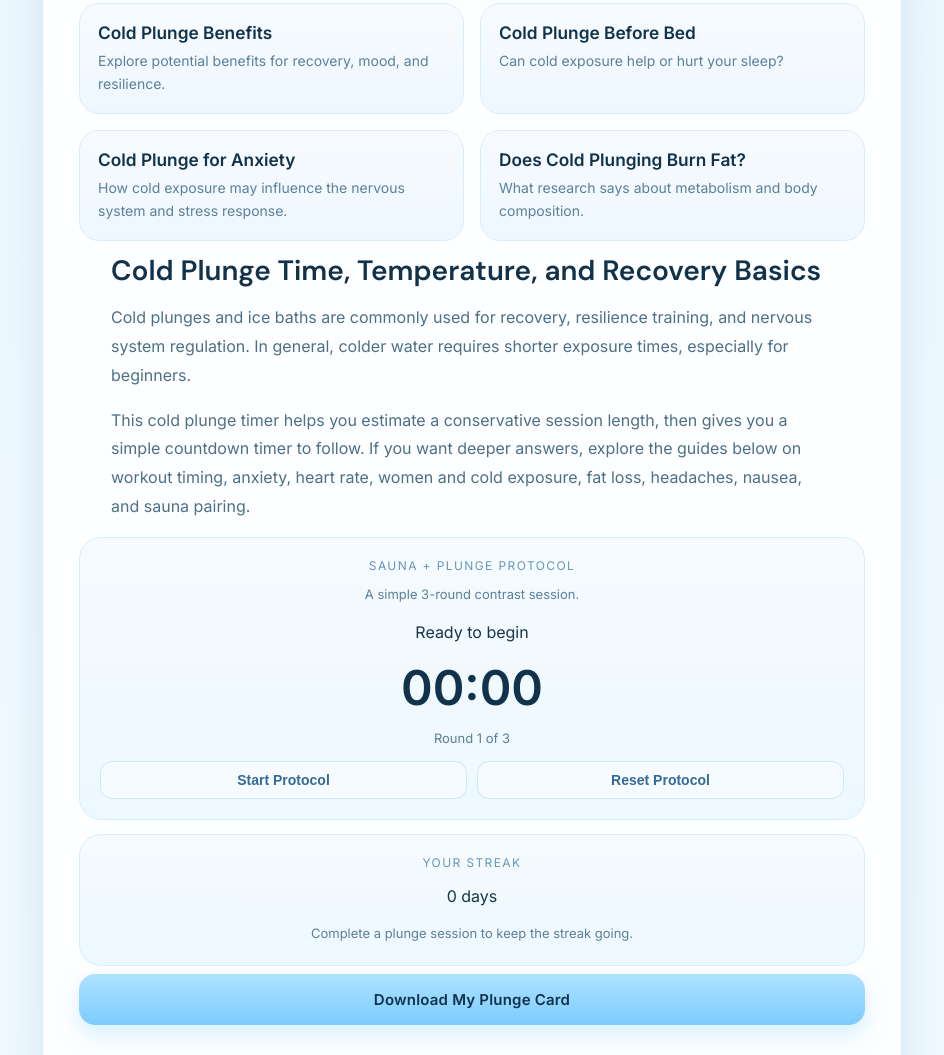
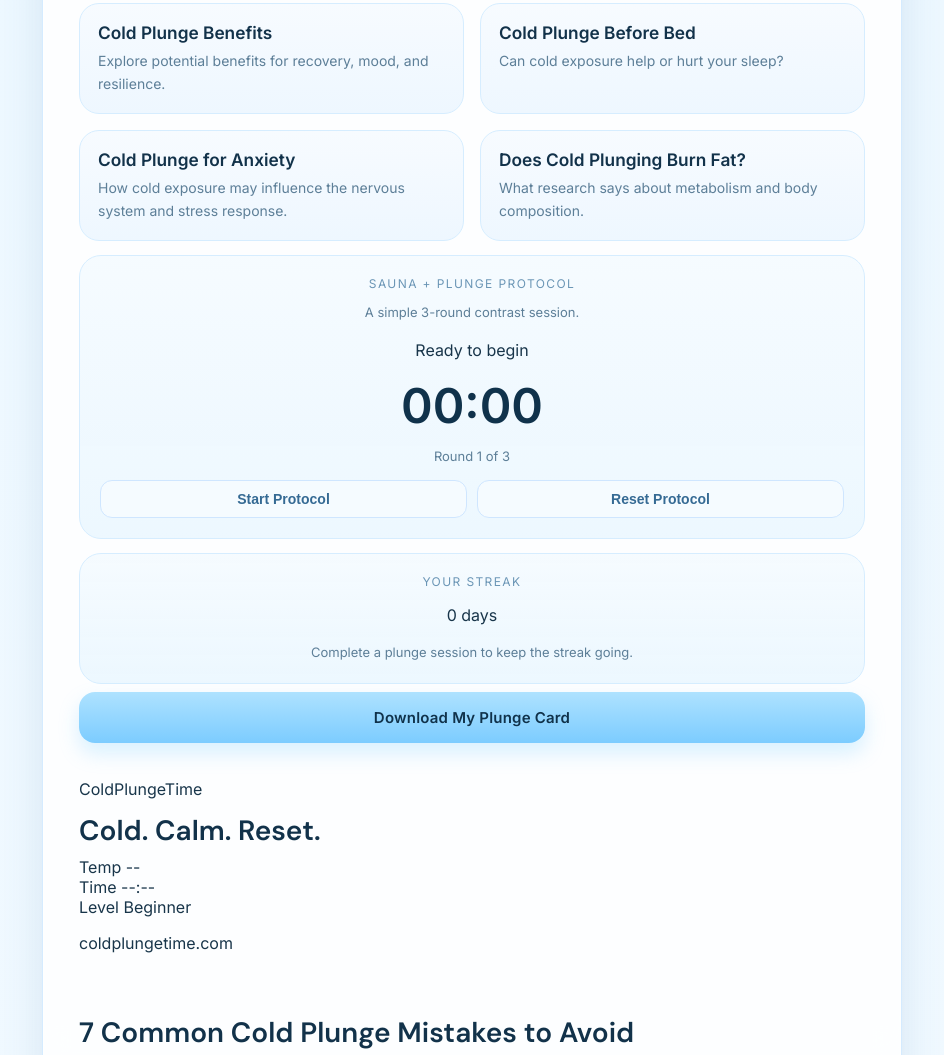
Before and after one commit to elsaeve-tech/plungetimer, a plain HTML site: page index.html in a window 1280 px wide. Shown: the part 5354-6409 px from the top of the page, without its empty margins (168-1112 px from the left). Drawn offline with nearby package versions, Linux system fonts and the light colour scheme.

Commit message:
Remove cold plunge SEO text section
Removed the SEO text section related to cold plunge basics.

```diff
--- a/index.html
+++ b/index.html
@@ -458,15 +458,6 @@ Whether you're new to cold plunging or looking to fine-tune your routine, these
 </section>
       </section>
 
-      <section class="seo-text">
-        <h2>Cold Plunge Time, Temperature, and Recovery Basics</h2>
-        <p>
-          Cold plunges and ice baths are commonly used for recovery, resilience training, and nervous system regulation. In general, colder water requires shorter exposure times, especially for beginners.
-        </p>
-        <p>
-          This cold plunge timer helps you estimate a conservative session length, then gives you a simple countdown timer to follow. If you want deeper answers, explore the guides below on workout timing, anxiety, heart rate, women and cold exposure, fat loss, headaches, nausea, and sauna pairing.
-        </p>
-      </section>
 
       <section class="protocol-card">
         <p class="result-label">Sauna + plunge protocol</p>
```
